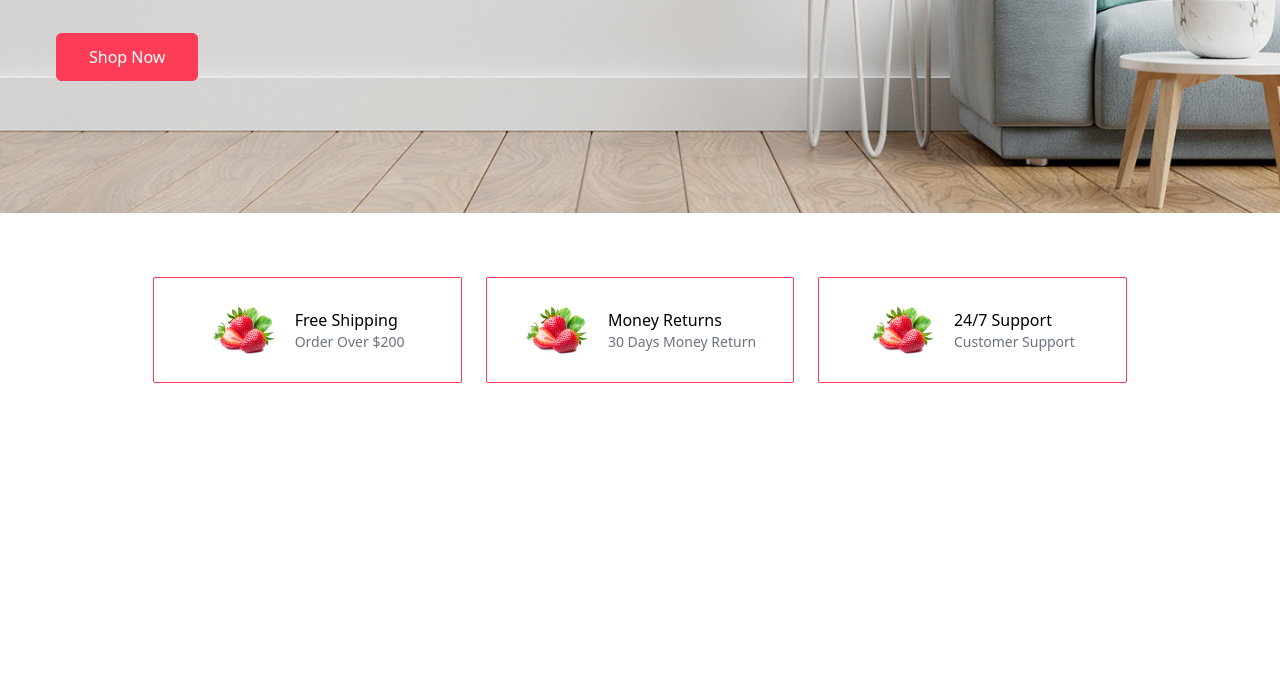
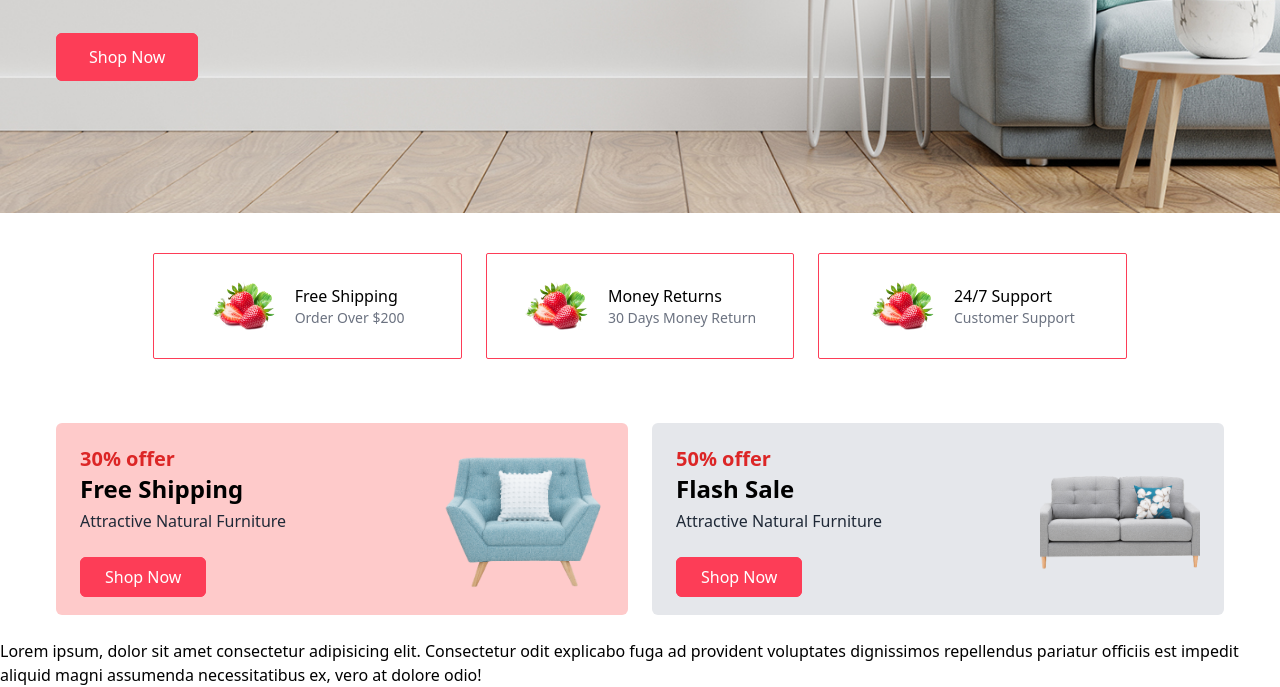
Before and after one commit to mosta5617/Tailwind-CSS-Ecommerce-Project, a website: page index.html in a window 1280 px wide. Shown: the part 469-1156 px from the top of the page. Before the commit the page ends 916 px from the top, so only its background shows below. Drawn offline with Linux system fonts and the light colour scheme; a web font is replaced by a local one.

Commit message:
advertising area setup

```diff
--- a/index.html
+++ b/index.html
@@ -76,11 +76,11 @@
                        <i class="fas fa-bars"></i>
                       </span>
                   <span class="capitalize ml-2 text-white font-semibold">All categories</span>
-                  <div class="absolute left-0 top-full w-full bg-white shadow-md py-3 invisible opacity-0 group-hover:opacity-100 group-hover:visible transition duration-300 z-50 divide-y divide-teal-400 md:divide-pink-400 ">
+                  <div class="absolute left-0 top-full w-full bg-white shadow-md py-3 invisible opacity-0 group-hover:opacity-100 group-hover:visible transition duration-300 z-50 divide-y divide-gray-200 md:divide-gray-200 ">
                     <!-- ---- Start single category ----- -->
                     <a href="#" class="px-6 py-2 flex items-center hover:bg-gray-200 transition ">
                     <img src="/images/fruit.png" class="w-8 h-8 object-contain " />
-                    <span class="ml-6 text-gray-700 text-sm font-semibold "> BedRoom</span>
+                    <span class="ml-6 text-gray-700 text-sm font-semibold "> Bed Room</span>
                     </a>
                     <!-- ---- single category End ----- -->
                      <!-- ---- Start single category ----- -->
@@ -153,7 +153,7 @@
      <!-- Banner End -->
 
      <!-- Features -->
-     <div class="container py-16">
+     <div class="container py-10">
         <div class="lg:w-10/12 grid md:grid-cols-3 lg:gap-6 mx-auto justify-center">
             <!-- Single Features -->
             <div class="border border-primary rounded-sm px-8 lg:px-3 lg:py-6 py-4 flex justify-center items-center gap-5 transition">
@@ -189,6 +189,41 @@
     </div>
      <!-- Features End-->
 
+     <!-- Advertising -->
+     <div class="container py-6">
+        <div class="flex justify-between items-center gap-6">
+            <div class="flex justify-between items-center w-1/2 bg-red-200 px-6 py-4 rounded-md">
+                <div class="leading-8">
+                    <h2 class="font-bold text-red-600 text-xl
+                    ">30% offer</h2>
+                    <h2 class="font-bold text-2xl">Free Shipping</h2>
+                    <p class="text-gray-800">Attractive Natural Furniture</p>
+                    <div class="mt-6">
+                        <a href="shop.html" class="bg-primary border border-primary text-white px-6 py-2 font-medium rounded-md hover:bg-transparent hover:text-primary transition">Shop Now</a>
+                    </div>
+                </div>
+                <div class="hover:scale-110 duration-1000">
+                    <img src="./images/sofa-1.png" alt="" class="w-40 h-40 object-contain">
+                </div>
+            </div>
+            <div class="flex justify-between items-center w-1/2 bg-gray-200 px-6 py-4 rounded-md">
+                <div class="leading-8">
+                    <h2 class="font-bold text-red-600 text-xl
+                    ">50% offer</h2>
+                    <h2 class="font-bold text-2xl">Flash Sale</h2>
+                    <p class="text-gray-800">Attractive Natural Furniture</p>
+                    <div class="mt-6">
+                        <a href="shop.html" class="bg-primary border border-primary text-white px-6 py-2 font-medium rounded-md hover:bg-transparent hover:text-primary transition">Shop Now</a>
+                    </div>
+                </div>
+                <div class="hover:scale-110 duration-1000">
+                    <img src="./images/sofa-2.png" alt="" class="w-40 h-40 object-contain">
+                </div>
+            </div>
+        </div>
+     </div>
+     <!-- Advertising End -->
+     Lorem ipsum, dolor sit amet consectetur adipisicing elit. Consectetur odit explicabo fuga ad provident voluptates dignissimos repellendus pariatur officiis est impedit aliquid magni assumenda necessitatibus ex, vero at dolore odio!
 
 </body>
 </html>
```
Also changed, not shown: images/sofa-1.png (added), images/sofa-2.png (added), output/tailwind.css.
